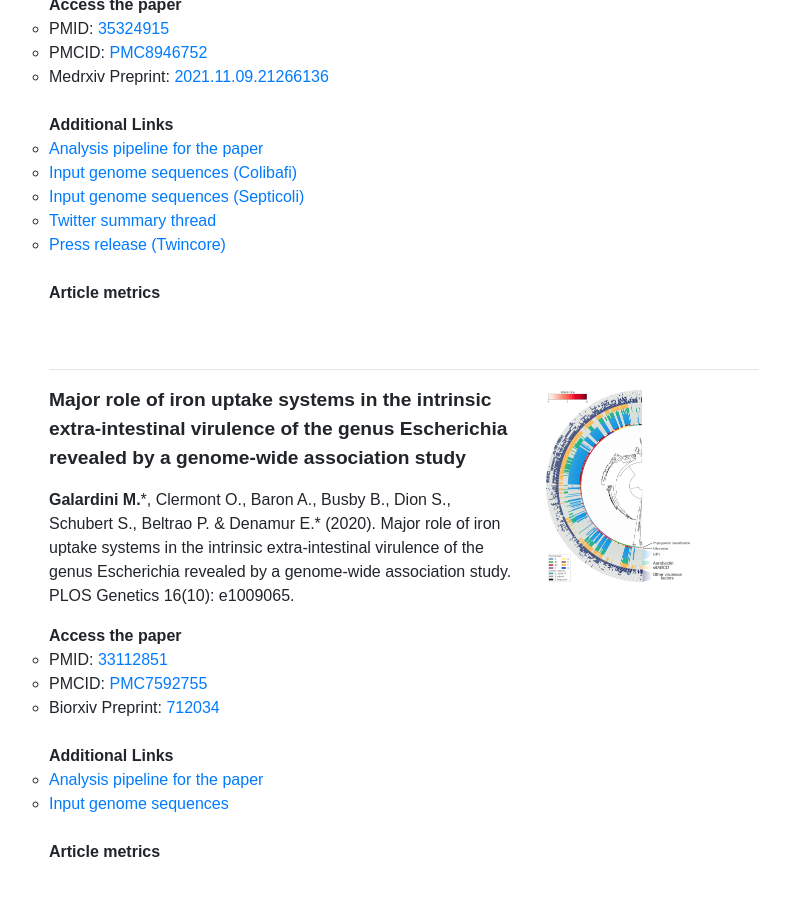
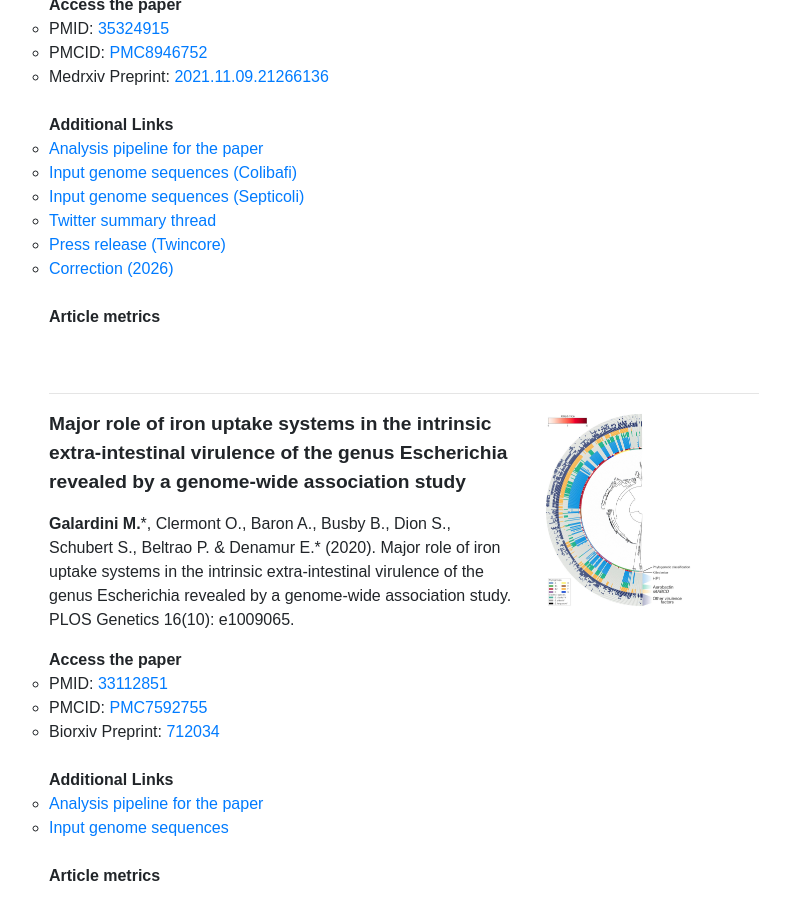
Before and after one commit to microbial-pangenomes-lab/microbial-pangenomes-lab.github.io, a Jekyll site: the page built from publications/index.html, in a window 1280 px wide and 900 px high, scrolled down 5204 px. Shown: the whole window, without its empty margins (51-841 px from the left). Built offline with Jekyll 4.4.1, drawn with Linux system fonts in a browser that asks for light colours; comment, search, counter and statistics services are not loaded.

Commit message:
Link to correction

```diff
--- a/_data/publications.yml
+++ b/_data/publications.yml
@@ -203,6 +203,8 @@
        url: https://twitter.com/mgalactus/status/1460183203784835076
      - name: Press release (Twincore)
        url: https://www.twincore.de/en/infothek-and-press/infothek-news-single/news/how-does-an-intestinal-germ-become-a-pathogen/
+     - name: Correction (2026)
+       url: https://journals.plos.org/plosgenetics/article?id=10.1371/journal.pgen.1012374
 
  - title: "Major role of iron uptake systems in the intrinsic extra-intestinal virulence of the genus Escherichia revealed by a genome-wide association study"
    citation: "**Galardini M.**&#42;, Clermont O., Baron A., Busby B., Dion S., Schubert S., Beltrao P. & Denamur E.&#42; (2020). Major role of iron uptake systems in the intrinsic extra-intestinal virulence of the genus Escherichia revealed by a genome-wide association study. PLOS Genetics 16(10): e1009065."
```
